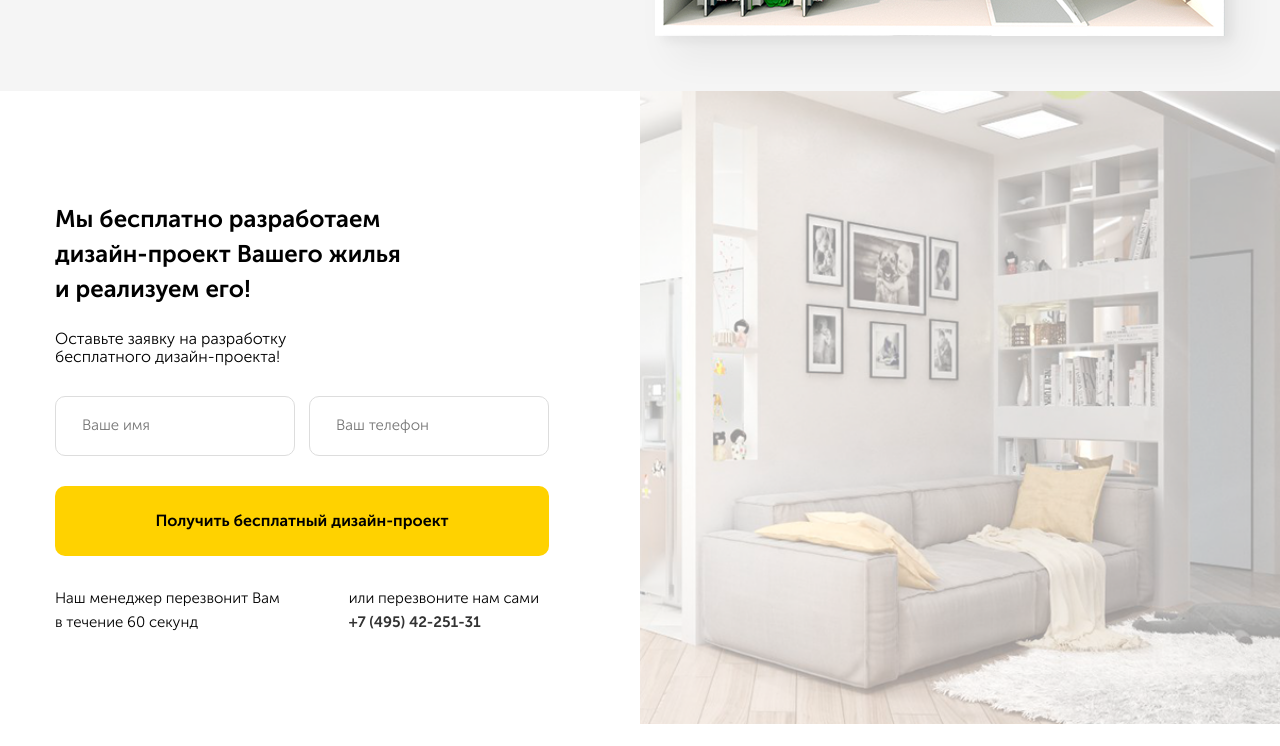
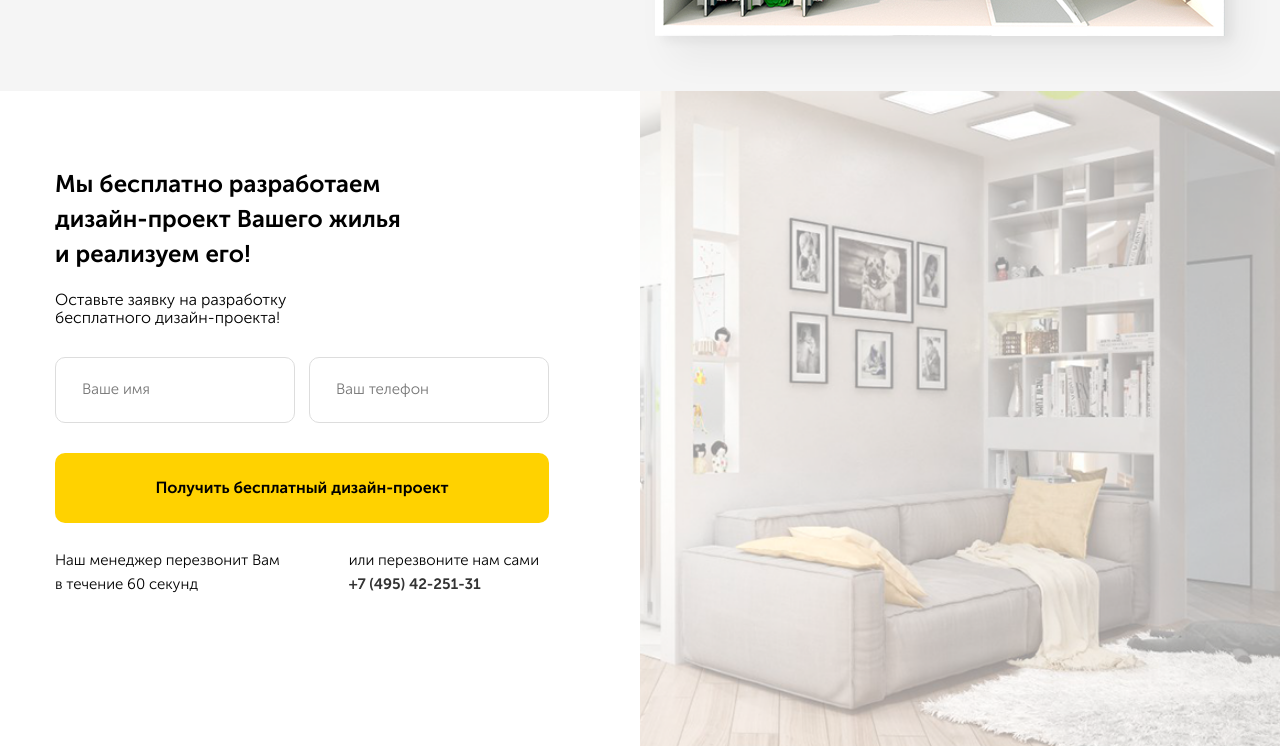
Before and after one commit to w2nderer/webstart, a plain HTML site: page src/index.html in a window 1280 px wide. Shown: the part 597-1343 px from the top of the page. Before the commit the page ends 1321 px from the top, so only its background shows below. Drawn offline with nearby package versions, Linux system fonts and the light colour scheme.

Commit message:
все исправил с pading

```diff
--- a/src/sass/_interface.sass
+++ b/src/sass/_interface.sass
@@ -24,7 +24,7 @@ img
    background-color: lighten($main-color,10%)
    cursor: pointer
 .section
-  padding: 90px 0
+  padding: 150px 0
   &-title
    font-size: 24px
    +bold
@@ -35,7 +35,7 @@ img
    line-height: 24px
 .input
   border: 1px solid $border-input
-  padding: 20px 26px
+  padding: 23px 26px
   font-size: 15px
   border-radius: 10px
   &:focus
--- a/src/sass/blocks/_offer.sass
+++ b/src/sass/blocks/_offer.sass
@@ -3,6 +3,7 @@
  background-position: center right
  background-size: contain
  position: relative
+ padding-top: 55px
  &:before
   content: ""
   width: 50%
@@ -18,7 +19,7 @@
  &__title
   max-width: 360px
   line-height: 35px
-  margin-bottom: 24px
+  margin-bottom: 20px
  &__subtitle
   display: block
   max-width: 250px
@@ -37,7 +38,7 @@
   flex-wrap: wrap
  &__contacts
   max-width: 50%
-  margin-top: 30px
+  margin-top: 25px
   padding-right: 20px
   &:last-child
    padding-right: 10px
```
Also changed, not shown: src/css/style.css, 1 other file.
